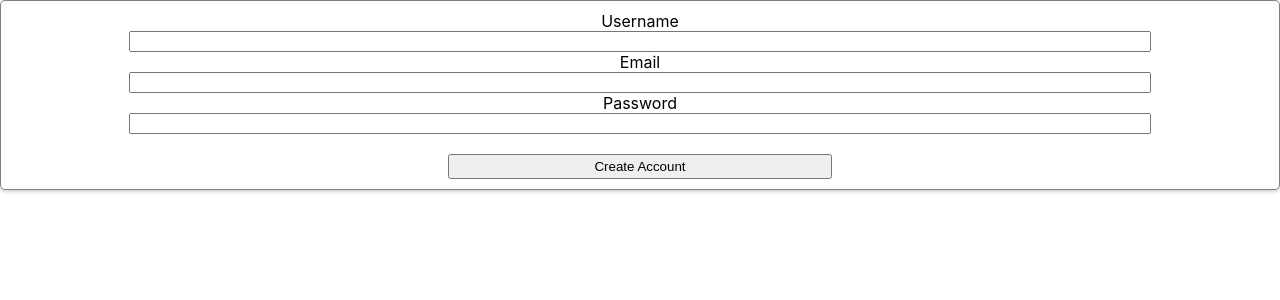
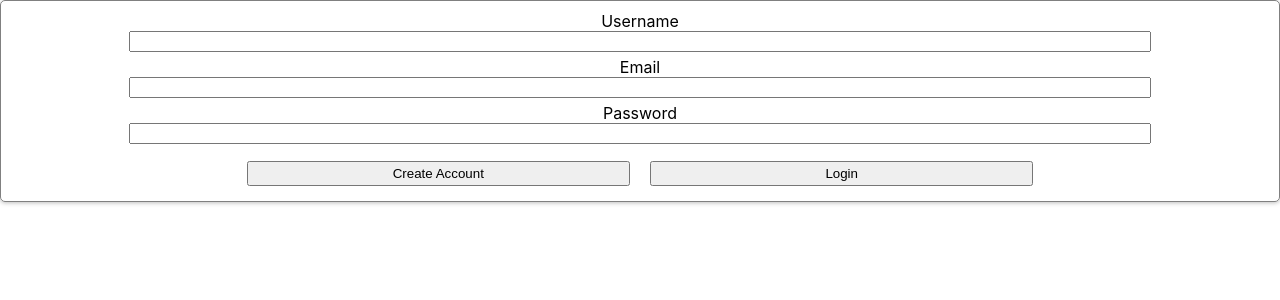
Before and after one commit to taylorhmorris/reading-log-front, a Next.js app: page /Signup in a window 1280 px wide. Shown: the top 300 px of the page. Built offline with nearby package versions, Linux system fonts and the light colour scheme.

Commit message:
feat: add login button and API call to Signup form

```diff
--- a/pages/Signup.tsx
+++ b/pages/Signup.tsx
@@ -53,8 +53,44 @@ const Signup: NextPage = () => {
             });
 
             router.reload();
+            // redirect to Home once set up
+            // router.replace('/home');
         }
+    };
+
+    const loginHandler = (event: React.FormEvent<EventTarget>): void => {
+        event.preventDefault();
+
+        const { email, password } = formState;
+
+        // test for fetch request to API handler in pages/api/hello.ts
+        try {
+            fetch('/api/hello', {
+              method: 'POST',
+              body: JSON.stringify({
+                  email: email,
+                  password: password
+              }),
+            })
+            .then(res => {
+              res.json().then(data => console.log(data))
+            });
         }
+        catch(err) {
+            console.error(err);
+        }
+        finally {
+            setFormState({
+                username: '',
+                email: '',
+                password: ''
+            });
+
+            router.reload();
+            // redirect to Home once set up
+            // router.replace('/home');
+        }
+    };
 
     return (
         <section>
@@ -83,13 +119,20 @@ const Signup: NextPage = () => {
                     className={styles.input}
                     onChange={inputChangeHandler}
                 />
-                <br />
+                <div className={styles.btnContainer}>
                     <button
-                    type='submit'
+                        type='button'
                         className={styles.btn}
                         onClick={formSubmitHandler}
                     >Create Account
                     </button>
+                    <button
+                        type='button'
+                        className={styles.btn}
+                        onClick={loginHandler}
+                    >Login
+                    </button>
+                </div>
             </form>
         </section>
     )
--- a/styles/Signup.module.css
+++ b/styles/Signup.module.css
@@ -11,9 +11,16 @@
 
 .input {
     width: 80%;
+    margin-bottom: 5px;
+}
+
+.btnContainer {
+    width: 100%;
+    text-align: center;
 }
 
 .btn {
     width: 30%;
     padding: 3px 0;
+    margin: 12px 10px 5px 10px;
 }
```
Also changed, not shown: 1 other file (tests, documents, lock files or other folders). Lines whose indentation alone changed are shown as unchanged.
